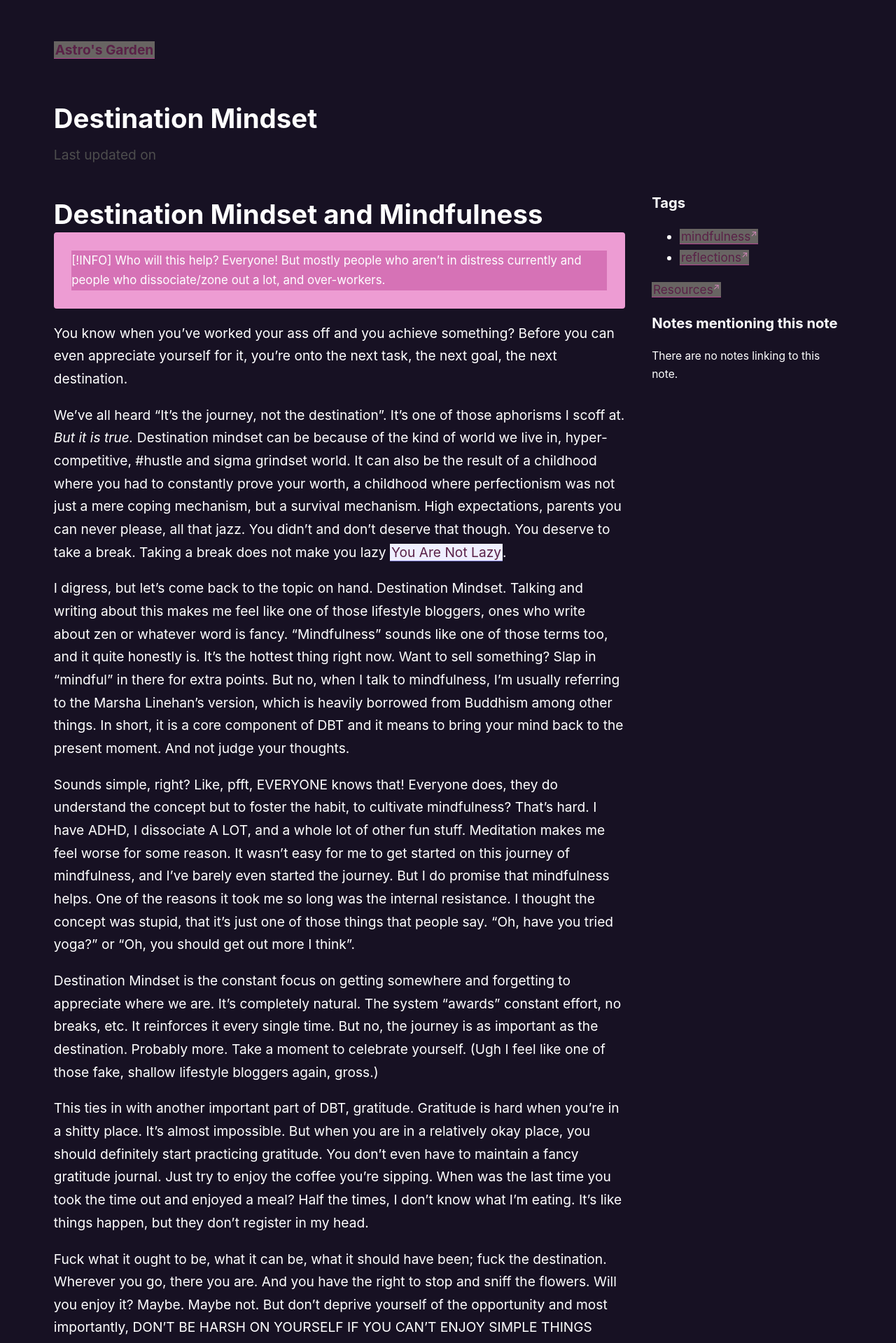
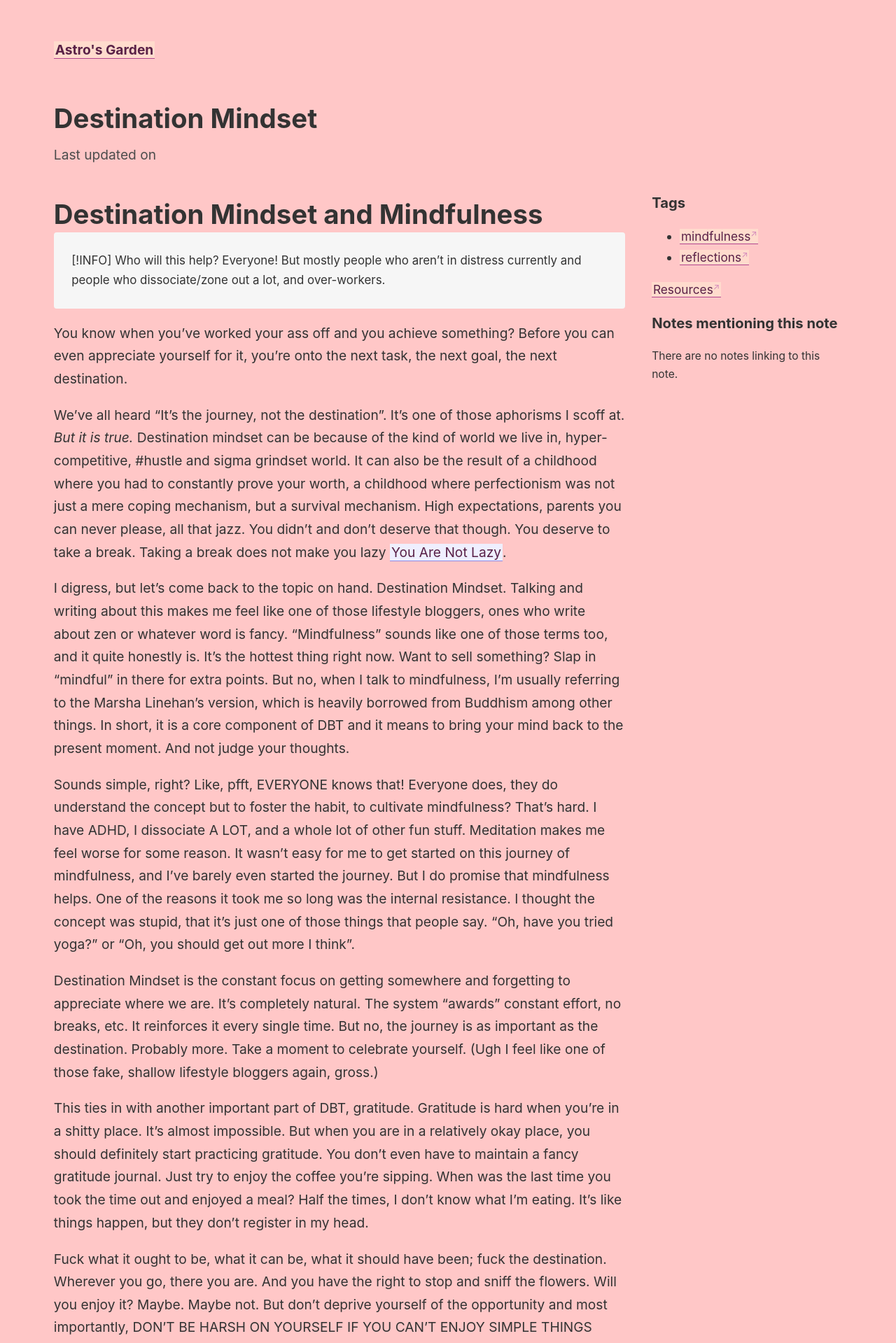
Before and after one commit to corvusdeinanis/astrosgarden, a Jekyll site: the page built from _notes/Destination Mindset.md, in a window 1280 px wide. Shown: the top 1919 px of the page at 70% size. Built offline with Jekyll 4.4.1, drawn with Linux system fonts in a browser that asks for light colours.

Commit message:
Update _style.scss

```diff
--- a/_sass/_style.scss
+++ b/_sass/_style.scss
@@ -1,8 +1,8 @@
-$color-primary: #372248;
-$color-text: white;
+$color-primary: hsl(0, 0%, 10%);
+$color-text: hsl(0, 0%, 20%);
 $color-subtext: hsl(0, 0%, 30%);
 $color-border: #b0458e;
-$color-box-background: #ed9cd3;
+$color-box-background: mix($color-primary, white, 4%);
 $border-radius: 4px;
 $font-family: -apple-system, BlinkMacSystemFont, Segoe UI, Helvetica, Arial,
   sans-serif, Apple Color Emoji, Segoe UI Emoji, Segoe UI Symbol;
@@ -17,7 +17,7 @@
   color: $color-text;
   font-size: 1rem;
   max-width: 63em;
-background-color: #171123;
+background-color: #ffc7c7;
   @media (min-width: 820px) {
     font-size: 1.2rem;
   }
@@ -53,7 +53,6 @@
 
   p {
     margin: 0;
-    background: #d672b6;
   }
 }
 
@@ -149,25 +148,7 @@
 
 .box {
   padding: 3em 1em;
-  background: #ed9cd3;
+  background: #fcd7d6;
   border-radius: 4px;max-width:
    70%;padding-right: 15px; padding-left: 15px; margin-left: 16.666667%;
 }
-
-
-/// background-color: #ffc7c7;
-// fcd7d6
-//
-// <p style="padding: 3em 1em; background: #fcd7d6; border-radius: 4px;max-width: 70%;padding-right: 15px; padding-left: 15px; margin-left: 16.666667%;">
-
-//border;
-//  color: #592147;
-//  background: rgba(255, 255, 215,0.35);
-
-// &:after {
-//    position: relative;
-//    top: -0.5em;
-//    font-size: 0.7em;
-//    content: "↗";
-//    color: #d388bb;
-//     }
```
